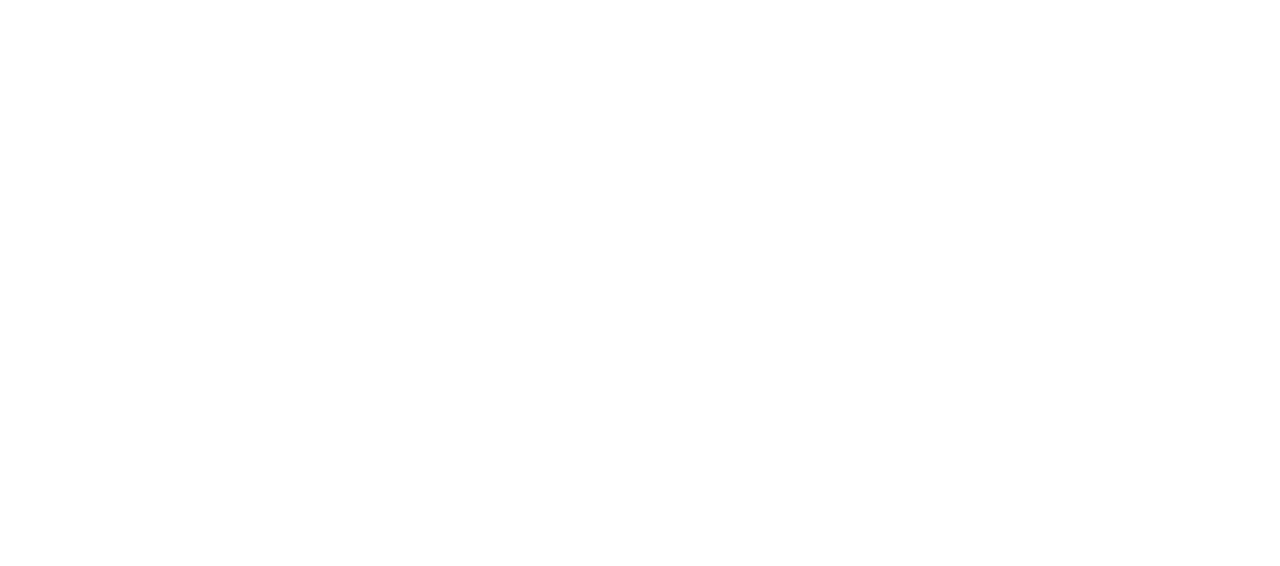
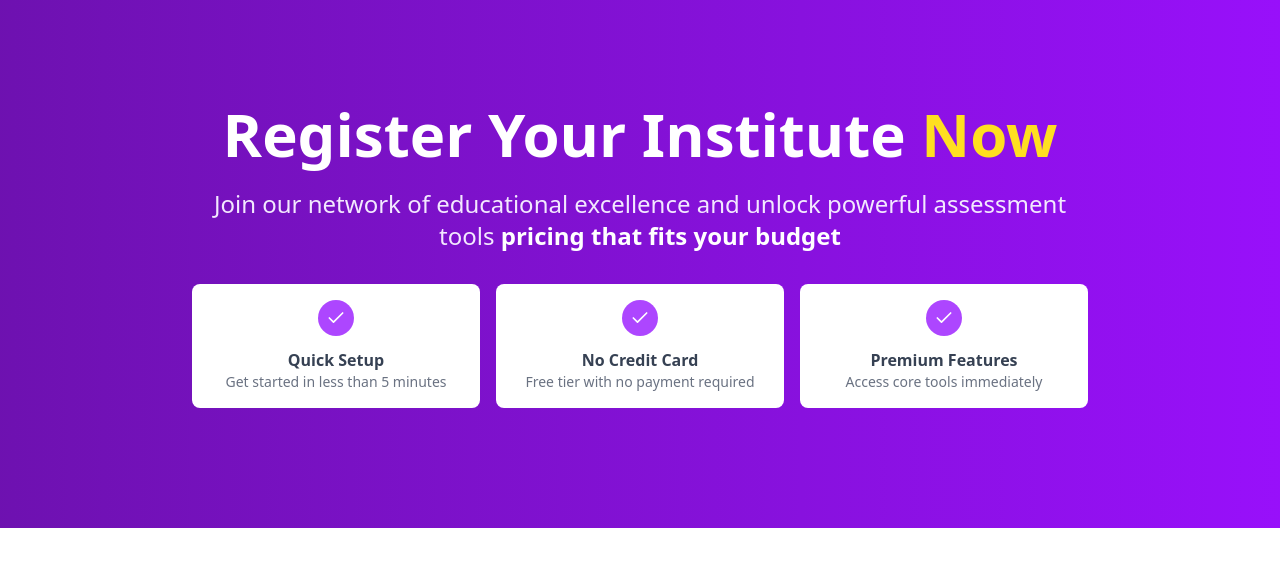
Before and after one commit to InsansaTechnoledge/Test-Series, a React (Vite) app in the folder TestSeries/: page /institute-registration in a window 1280 px wide. Before the commit this address had no page. Shown: the top 566 px of the page. Built offline with nearby package versions, Linux system fonts and the light colour scheme.

Commit message:
authlayout created

```diff
--- a/TestSeries/components/PageLinks/PageLinks.jsx
+++ b/TestSeries/components/PageLinks/PageLinks.jsx
@@ -2,6 +2,8 @@ import React from 'react';
 import { BrowserRouter as Router, Route, Routes } from 'react-router-dom';
 import BeforeAuthLanding from '../../features/beforeAuth/BeforeAuthLanding';
 import BeforeAuthLayout from '../../layouts/BeforeAuthLayout';
+import AuthLayout from '../../layouts/authLayout';
+import InstituteLoginPage from '../../features/auth/pages/InstituteLoginPage';
 
 const PageLinks = () => {
   return (
@@ -10,7 +12,9 @@ const PageLinks = () => {
         <Route element={<BeforeAuthLayout />}>
           <Route path="/" element={<BeforeAuthLanding />} />
         </Route>
-      </Routes>
+        <Route element={<AuthLayout/>}/>
+          <Route path='/institute-registration' element={<InstituteLoginPage/>}/>
+        </Routes>
     </Router>
   );
 };
--- /dev/null
+++ b/TestSeries/features/auth/pages/InstituteLoginPage.jsx
@@ -0,0 +1,12 @@
+import React from 'react'
+import RegistrationHeader from './InstituteRegisterPages/RegistrationHeader'
+
+const InstituteLoginPage = () => {
+  return (
+    <div>
+      <RegistrationHeader/>
+    </div>
+  )
+}
+
+export default InstituteLoginPage
--- /dev/null
+++ b/TestSeries/features/auth/pages/InstituteRegisterPages/RegistrationHeader.jsx
@@ -0,0 +1,62 @@
+import React from 'react';
+import { Sparkles, ArrowRight, Check } from 'lucide-react';
+
+const RegistrationHeader = () => {
+  return (
+    <div className="bg-gradient-to-r from-purple-800 to-purple-600 py-12 md:py-20 px-4">
+      <div className="container mx-auto">
+        <div className="max-w-4xl mx-auto">
+          <div className="flex items-center justify-center mb-6">
+          </div>
+
+          <h1 className="text-4xl md:text-6xl font-bold text-white text-center mb-6">
+            Register Your Institute <span className="text-yellow-300">Now</span>
+          </h1>
+
+          <p className="text-xl md:text-2xl text-purple-100 text-center mb-8">
+            Join our network of educational excellence and unlock powerful assessment tools
+            <span className="font-bold text-white"> pricing that fits your budget</span>
+          </p>
+
+          <div className="grid md:grid-cols-3 gap-4 mb-10">
+            <div className="bg-white bg-opacity-10 rounded-lg p-4 text-center flex flex-col items-center">
+              <div className="bg-purple-500 rounded-full p-2 mb-3">
+                <Check className="text-white w-5 h-5" />
+              </div>
+              <h3 className="text-gray-700 font-semibold">Quick Setup</h3>
+              <p className="text-gray-500 text-sm">Get started in less than 5 minutes</p>
+            </div>
+
+            <div className="bg-white bg-opacity-10 rounded-lg p-4 text-center flex flex-col items-center">
+              <div className="bg-purple-500 rounded-full p-2 mb-3">
+                <Check className="text-white w-5 h-5" />
+              </div>
+              <h3 className="text-gray-700 font-semibold">No Credit Card</h3>
+              <p className="text-gray-500 text-sm">Free tier with no payment required</p>
+            </div>
+
+            <div className="bg-white bg-opacity-10 rounded-lg p-4 text-center flex flex-col items-center">
+              <div className="bg-purple-500 rounded-full p-2 mb-3">
+                <Check className="text-white w-5 h-5" />
+              </div>
+              <h3 className="text-gray-700 font-semibold">Premium Features</h3>
+              <p className="text-gray-500 text-sm">Access core tools immediately</p>
+            </div>
+          </div>
+
+          {/* <div className="flex justify-center">
+            <a
+              href="#registration-form"
+              className="inline-flex items-center bg-yellow-400 hover:bg-yellow-500 text-purple-900 font-bold py-4 px-8 rounded-full shadow-lg transition-all transform hover:scale-105"
+            >
+              Register Now
+              <ArrowRight className="ml-2 w-5 h-5" />
+            </a>
+          </div> */}
+        </div>
+      </div>
+    </div>
+  );
+};
+
+export default RegistrationHeader;
--- /dev/null
+++ b/TestSeries/layouts/authLayout.jsx
@@ -0,0 +1,19 @@
+import React from 'react';
+import Navbar from '../components/Navbar/navbar';
+import Footer from '../components/Footer/footer';
+import { Outlet } from 'react-router-dom';
+
+const AuthLayout = ({ children }) => {
+  return (
+    <div className="relative">
+      <Navbar />
+      <main className="">
+        {children || <Outlet />}
+      </main>
+
+      <Footer />
+    </div>
+  );
+};
+
+export default AuthLayout;
```
